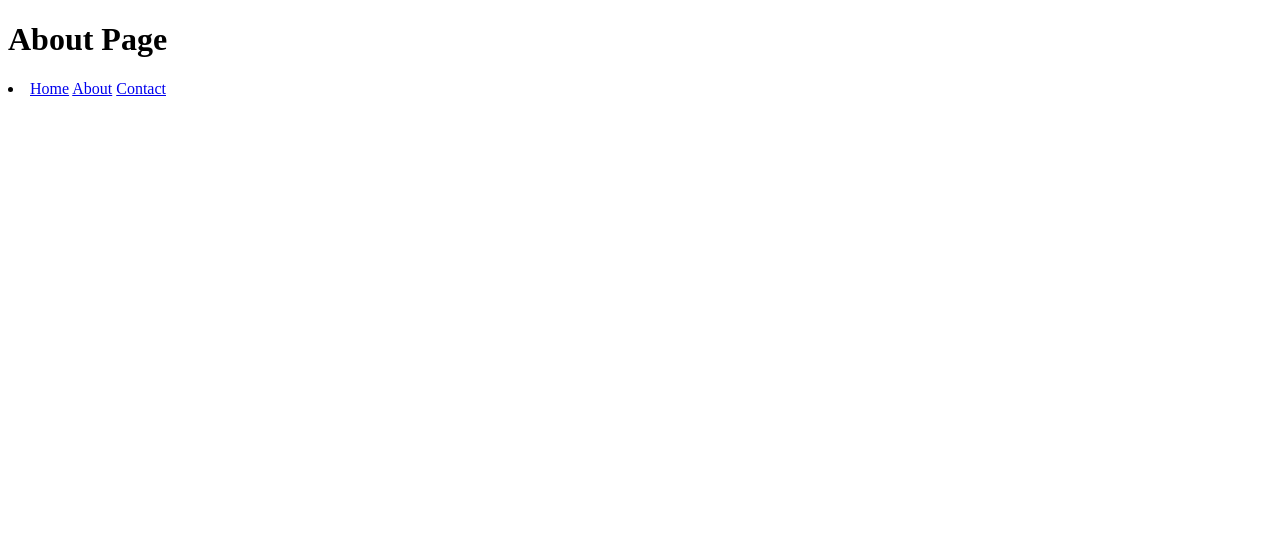
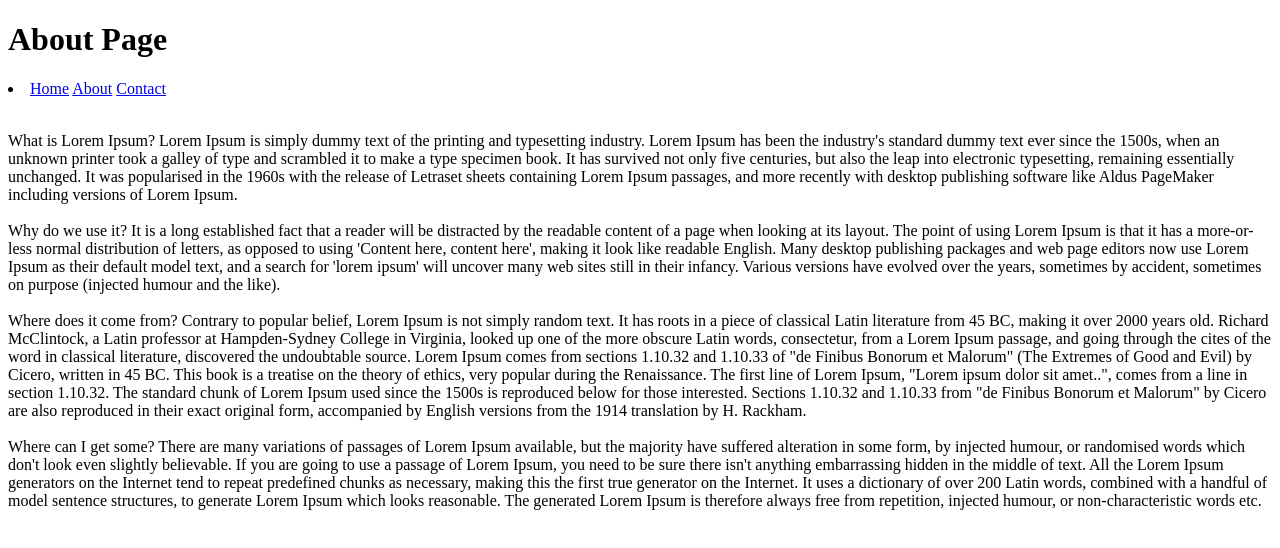
Before and after one commit to niksavellano/assignments, a plain HTML site: page about.html in a window 1280 px wide. Drawn offline with Linux system fonts and the light colour scheme.

Commit message:
updated contact form, about page, home page

```diff
--- a/about.html
+++ b/about.html
@@ -12,6 +12,61 @@
         <a href="./about.html">About</a>
         <a href="./contact.html">Contact</a>
       </li>
+      <br />
+      <p>
+        What is Lorem Ipsum? Lorem Ipsum is simply dummy text of the printing
+        and typesetting industry. Lorem Ipsum has been the industry's standard
+        dummy text ever since the 1500s, when an unknown printer took a galley
+        of type and scrambled it to make a type specimen book. It has survived
+        not only five centuries, but also the leap into electronic typesetting,
+        remaining essentially unchanged. It was popularised in the 1960s with
+        the release of Letraset sheets containing Lorem Ipsum passages, and more
+        recently with desktop publishing software like Aldus PageMaker including
+        versions of Lorem Ipsum.
+        <br />
+        <br />
+        Why do we use it? It is a long established fact that a reader will be
+        distracted by the readable content of a page when looking at its layout.
+        The point of using Lorem Ipsum is that it has a more-or-less normal
+        distribution of letters, as opposed to using 'Content here, content
+        here', making it look like readable English. Many desktop publishing
+        packages and web page editors now use Lorem Ipsum as their default model
+        text, and a search for 'lorem ipsum' will uncover many web sites still
+        in their infancy. Various versions have evolved over the years,
+        sometimes by accident, sometimes on purpose (injected humour and the
+        like).
+        <br />
+        <br />
+        Where does it come from? Contrary to popular belief, Lorem Ipsum is not
+        simply random text. It has roots in a piece of classical Latin
+        literature from 45 BC, making it over 2000 years old. Richard
+        McClintock, a Latin professor at Hampden-Sydney College in Virginia,
+        looked up one of the more obscure Latin words, consectetur, from a Lorem
+        Ipsum passage, and going through the cites of the word in classical
+        literature, discovered the undoubtable source. Lorem Ipsum comes from
+        sections 1.10.32 and 1.10.33 of "de Finibus Bonorum et Malorum" (The
+        Extremes of Good and Evil) by Cicero, written in 45 BC. This book is a
+        treatise on the theory of ethics, very popular during the Renaissance.
+        The first line of Lorem Ipsum, "Lorem ipsum dolor sit amet..", comes
+        from a line in section 1.10.32. The standard chunk of Lorem Ipsum used
+        since the 1500s is reproduced below for those interested. Sections
+        1.10.32 and 1.10.33 from "de Finibus Bonorum et Malorum" by Cicero are
+        also reproduced in their exact original form, accompanied by English
+        versions from the 1914 translation by H. Rackham.
+        <br />
+        <br />
+        Where can I get some? There are many variations of passages of Lorem
+        Ipsum available, but the majority have suffered alteration in some form,
+        by injected humour, or randomised words which don't look even slightly
+        believable. If you are going to use a passage of Lorem Ipsum, you need
+        to be sure there isn't anything embarrassing hidden in the middle of
+        text. All the Lorem Ipsum generators on the Internet tend to repeat
+        predefined chunks as necessary, making this the first true generator on
+        the Internet. It uses a dictionary of over 200 Latin words, combined
+        with a handful of model sentence structures, to generate Lorem Ipsum
+        which looks reasonable. The generated Lorem Ipsum is therefore always
+        free from repetition, injected humour, or non-characteristic words etc.
+      </p>
     </body>
   </head>
   <body></body>
```
Also changed, not shown: contact.html (+5 -0 lines), index.html (+22 -0 lines), pictures/2.png (added), pictures/honda-11-logo-png-transparent.png (added).
